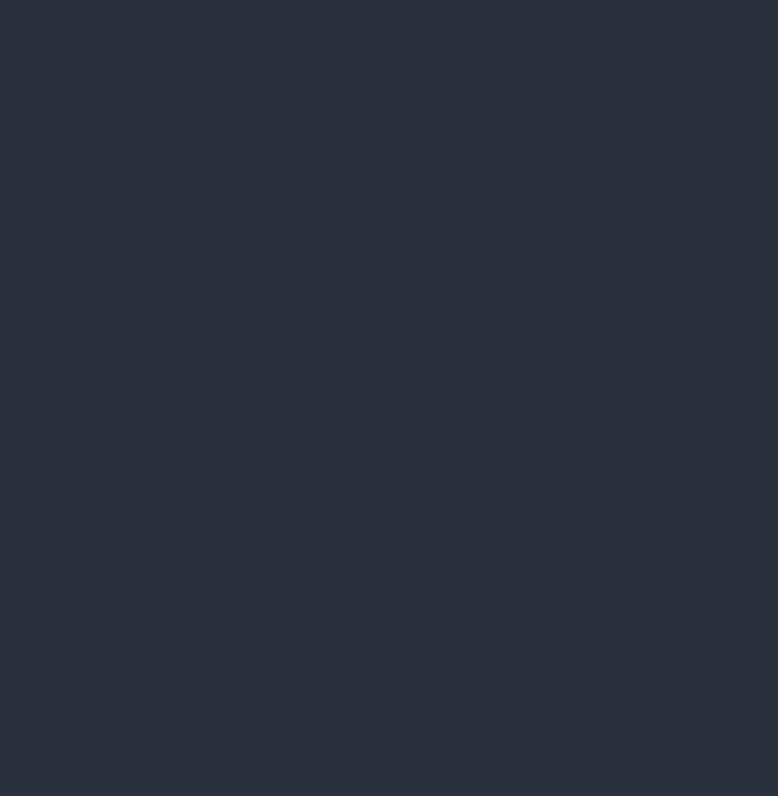
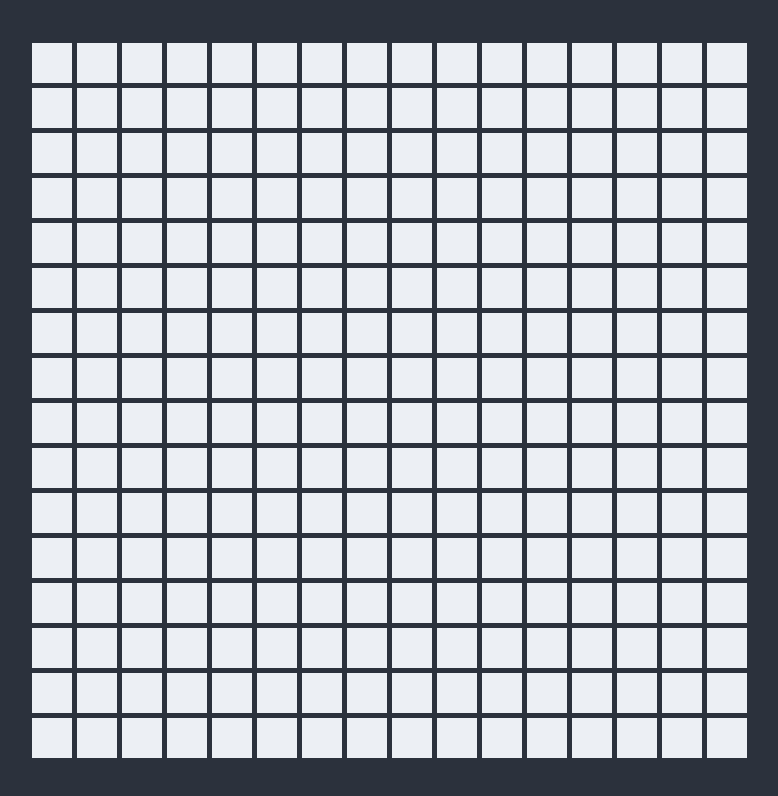
Before and after one commit to qanszer/odin-etch-a-sketch, a plain HTML site: page index.html in a window 1280 px wide. Shown: the whole page, without its empty margins (251-1029 px from the left). Drawn offline with Linux system fonts and the light colour scheme.

Commit message:
feat: add the canvas

```diff
--- a/index.html
+++ b/index.html
@@ -5,7 +5,7 @@
     <meta name="viewport" content="width=device-width, initial-scale=1.0">
     <meta name="description" content="brief description about the website. this text matters because it often appears in Google search results under your page title, so it helps people decide whether to click on your site.">
     <link rel="stylesheet" href="style.css">
-    <link rel="stylesheet" href="https://fonts.googleapis.com/css?family=Geist|Open+Sans">
+    <link rel="stylesheet" href="https://fonts.googleapis.com/css?family=Ubuntu">
     <script src="script.js" defer></script>
     <title></title>
 </head>
--- a/script.js
+++ b/script.js
@@ -0,0 +1,10 @@
+let canvas = document.querySelector('.canvas');
+
+let numberOfSquares = 256;
+
+for (let i = 1; i <= numberOfSquares; i++) {
+    console.log("a");
+    let square = document.createElement('div');
+    square.classList.add('square');
+    canvas.appendChild(square);
+}
--- a/style.css
+++ b/style.css
@@ -10,6 +10,7 @@ html {
 * {
 	margin: 0px;
 	padding: 0px;
+    font-family: 'Ubuntu';
 }
 
 a {
@@ -28,6 +29,10 @@ body {
 	display: flex;
 	flex-direction: column;
 
+	align-items: center;
+	justify-content: center;
+	height: 100vh;
+
     background-color: #2b313c;
 }
 
@@ -39,3 +44,20 @@ body {
 	/* background-color: ;
 	color: ; */
 }
+
+
+.canvas {
+    display: flex;
+    flex-wrap: wrap;
+	gap: 5px;
+	padding: 10px;
+
+	/* Calculation based on square size: (10+10)+((40*16)+(5*15)) */
+	width: 735px;
+}
+
+.square {
+	height: 40px;
+	width: 40px;
+	background-color: #eceff4;
+}
```
